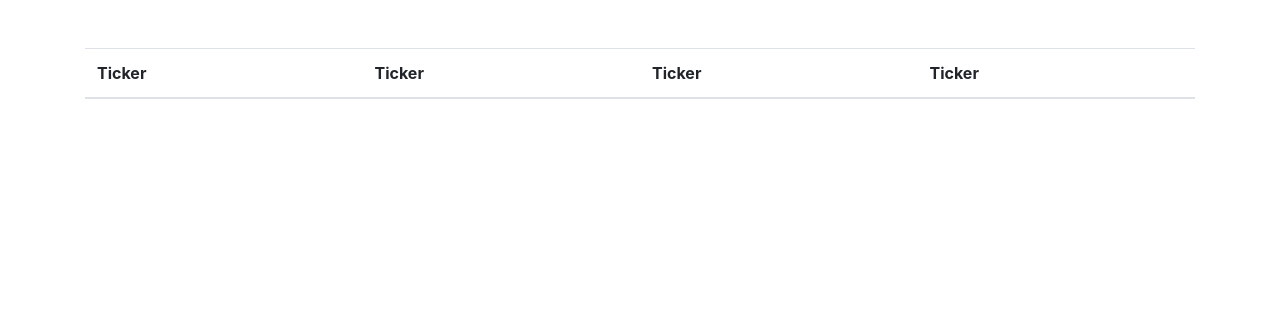
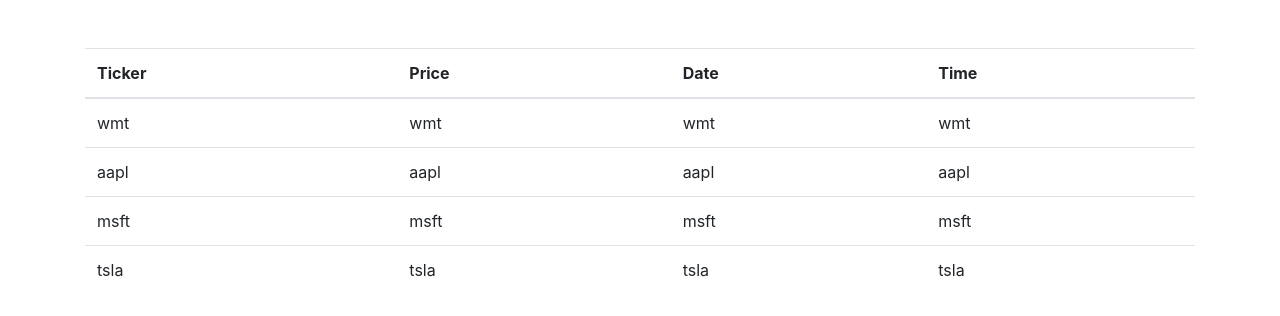
Before and after one commit to Atomize101/stock-ticker-react, a React (Create React App) app: page / in a window 1280 px wide. Shown: the top 316 px of the page. Built offline with nearby package versions, Linux system fonts and the light colour scheme.

Commit message:
Creating the StockRow ticker

```diff
--- a/src/App.js
+++ b/src/App.js
@@ -1,5 +1,6 @@
 import React from 'react';
 import 'bootstrap/dist/css/bootstrap.min.css';
+import StockRow from './components/StockRow';
 
 const token = 'sk_dc95d97ef48e41858d36653e75cbc720';
 
@@ -16,11 +17,17 @@
 					<thead>
 						<tr>
 							<th>Ticker</th>
-							<th>Ticker</th>
-							<th>Ticker</th>
-							<th>Ticker</th>
+							<th>Price</th>
+							<th>Date</th>
+							<th>Time</th>
 						</tr>
 					</thead>
+					<tbody>
+						<StockRow ticker="wmt" />
+						<StockRow ticker="aapl" />
+						<StockRow ticker="msft" />
+						<StockRow ticker="tsla" />
+					</tbody>
 				</table>
 			</div>
 		</div>
--- /dev/null
+++ b/src/components/StockRow.js
@@ -0,0 +1,14 @@
+import React, { Component } from 'react';
+
+const StockRow = ({ ticker }) => {
+	return (
+		<tr>
+			<td>{ticker}</td>
+			<td>{ticker}</td>
+			<td>{ticker}</td>
+			<td>{ticker}</td>
+		</tr>
+	);
+};
+
+export default StockRow;
```
